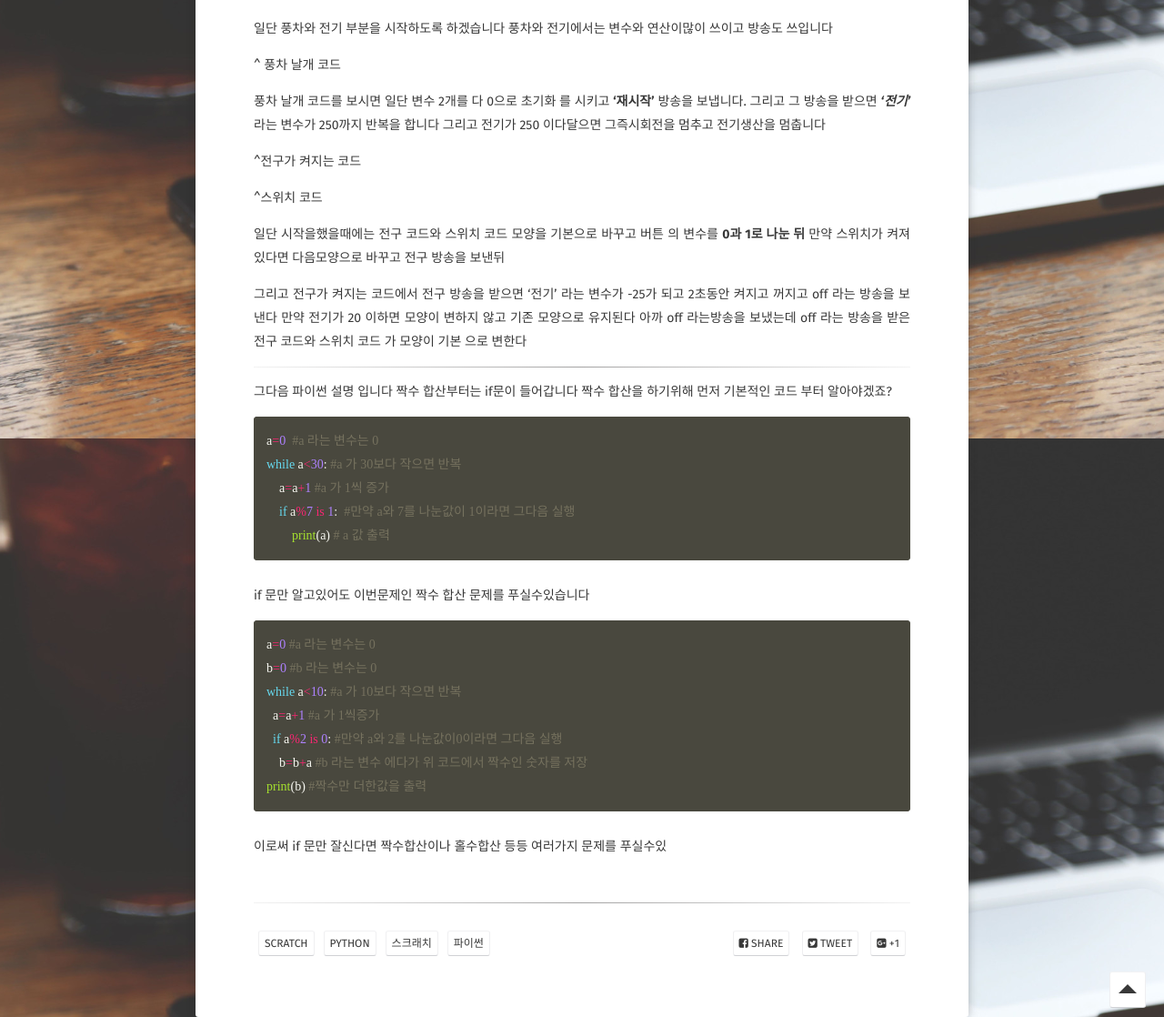
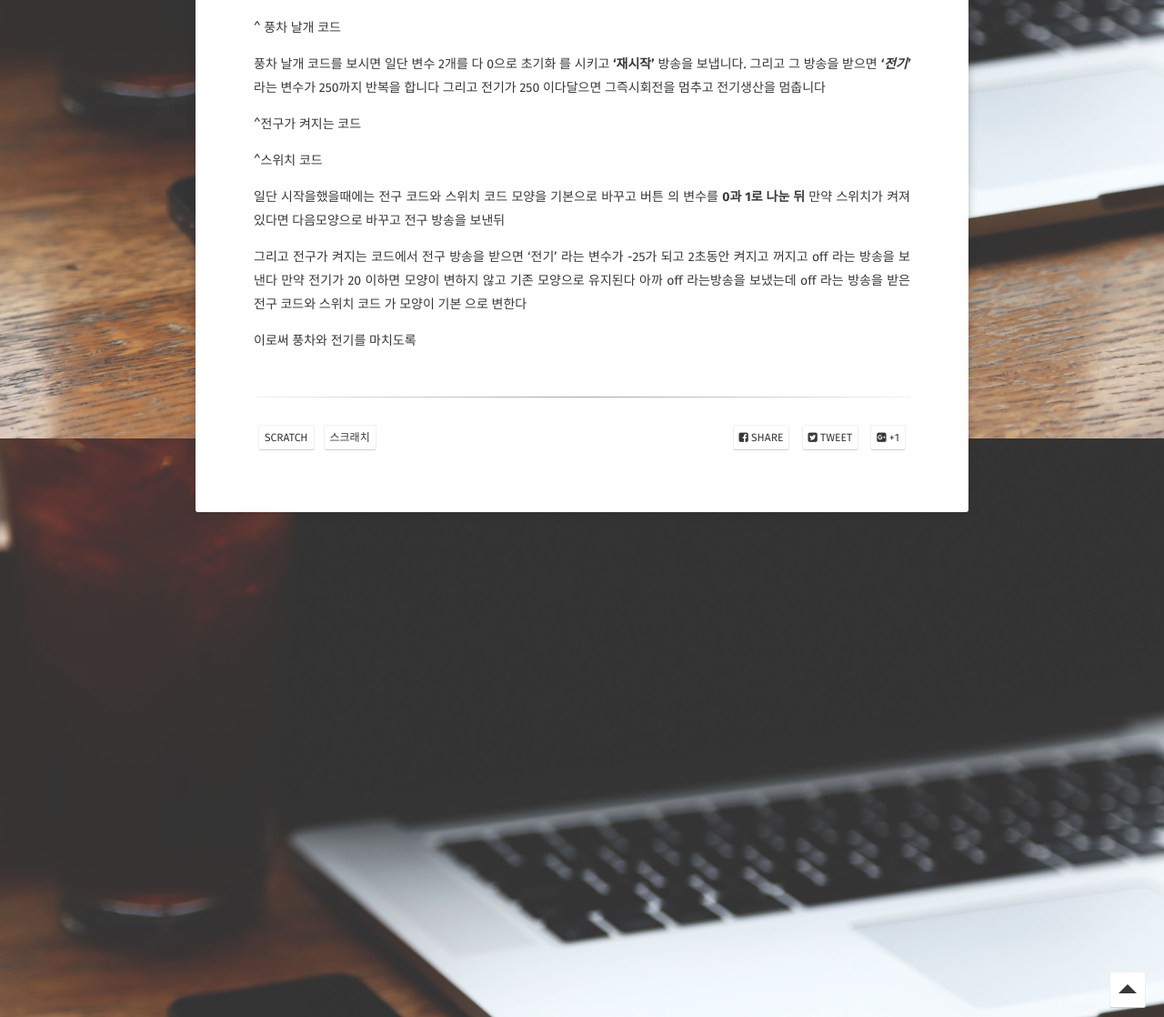
Before and after one commit to funct1onx/funct1onx.github.com, a Jekyll site: the page built from _posts/2021-07-24-scratch.md, in a window 1280 px wide and 1400 px high, scrolled down 1036 px, cut to the strip 282-1400 px from the top of the window. Shown: the whole strip at 91% size. Built offline with Jekyll 4.4.1, drawn with Linux system fonts in a browser that asks for light colours; some web fonts are replaced; a script that is not in the unit is left out; some of the changed text lies outside the part shown.

Commit message:
Update 2021-07-24-scratch.md

````diff
--- a/_posts/2021-07-24-scratch.md
+++ b/_posts/2021-07-24-scratch.md
@@ -1,19 +1,17 @@
 ---
 layout: post
-title: "스크래치 코드 와 파이썬 코드 설명"
+title: "스크래치 코드 설명"
 date: 2021-07-24
 excerpt: "코드설명"
-tags: [Scratch, python, 스크래치, 파이썬]
+tags: [Scratch, 스크래치]
 feature: http://i.imgur.com/Ds6S7lJ.png
 comments: false
 ---
 
 ---
 
-이번에 설명한 것은 스크래치와 파이썬 입니다
-**스크래치** 에서는 <a href="https://scratch.mit.edu/projects/308755891/" target="_blank">풍차와 전기</a> 를 설명할것이고
-파이썬 에서는 **짝수 합산**을 설명을 하겠습니다
-
+이번에 설명한 것은 스크래치 입니다
+**스크래치** 에서는 <a href="https://scratch.mit.edu/projects/308755891/" target="_blank">풍차와 전기</a> 를 설명할것입니다
 ---
 <iframe id="iframe2" allowtransparency="true" width="700" height="600" frameborder="0" scrolling="no" allowfullscreen="" src="https://jamesbmadden.github.io/scratch-silicon/#308755891"></iframe>
 
@@ -43,27 +41,4 @@ comments: false
 off 라는 방송을 보낸다 만약 전기가 20 이하면 모양이 변하지 않고 기존 모양으로 유지된다
 아까 off 라는방송을 보냈는데 off 라는 방송을 받은 전구 코드와 스위치 코드 가 모양이 기본 으로 변한다
 
----
-그다음 파이썬 설명 입니다
-짝수 합산부터는 if문이 들어갑니다
-짝수 합산을 하기위해 먼저 기본적인 코드 부터 알아야겠죠?
-
-```py
-a=0  #a 라는 변수는 0
-while a<30: #a 가 30보다 작으면 반복
-    a=a+1 #a 가 1씩 증가
-    if a%7 is 1:  #만약 a와 7를 나눈값이 1이라면 그다음 실행
-        print(a) # a 값 출력
-```
-if 문만 알고있어도 이번문제인 짝수 합산 문제를 푸실수있습니다
-
-```py
-a=0 #a 라는 변수는 0
-b=0 #b 라는 변수는 0
-while a<10: #a 가 10보다 작으면 반복
-  a=a+1 #a 가 1씩증가
-  if a%2 is 0: #만약 a와 2를 나눈값이0이라면 그다음 실행
-    b=b+a #b 라는 변수 에다가 위 코드에서 짝수인 숫자를 저장
-print(b) #짝수만 더한값을 출력
-```
-이로써 if 문만 잘신다면 짝수합산이나 홀수합산 등등 여러가지 문제를 푸실수있
+이로써 풍차와 전기를 마치도록
````
